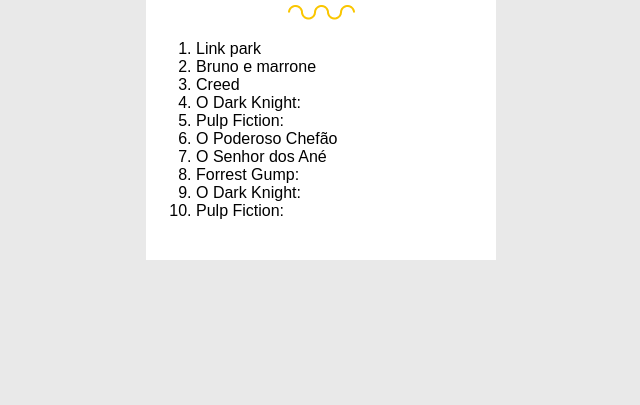
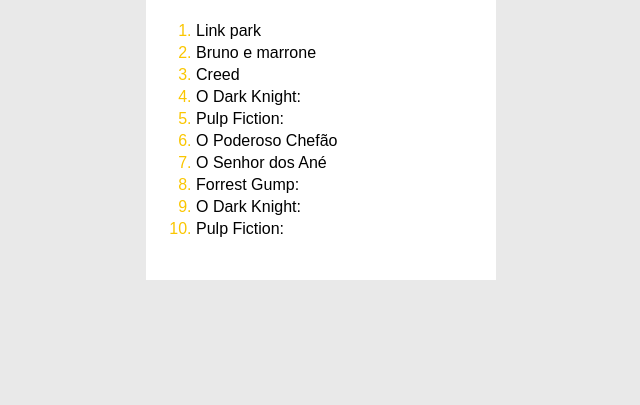
Before and after one commit to DarlisonBrandao/tags-de-listas, a plain HTML site: page index.html in a window 1280 px wide. Shown: the part 395-800 px from the top of the page, without its empty margins (319-959 px from the left). Drawn offline with Linux system fonts and the light colour scheme.

Commit message:
finalizado

```diff
--- a/style.css
+++ b/style.css
@@ -48,3 +48,11 @@
   font-size: 40px;
     color: #FAC600;
 }
+
+li {
+    padding:2px 0;
+}
+
+li::marker{
+  color: #FAC600;
+}
```
